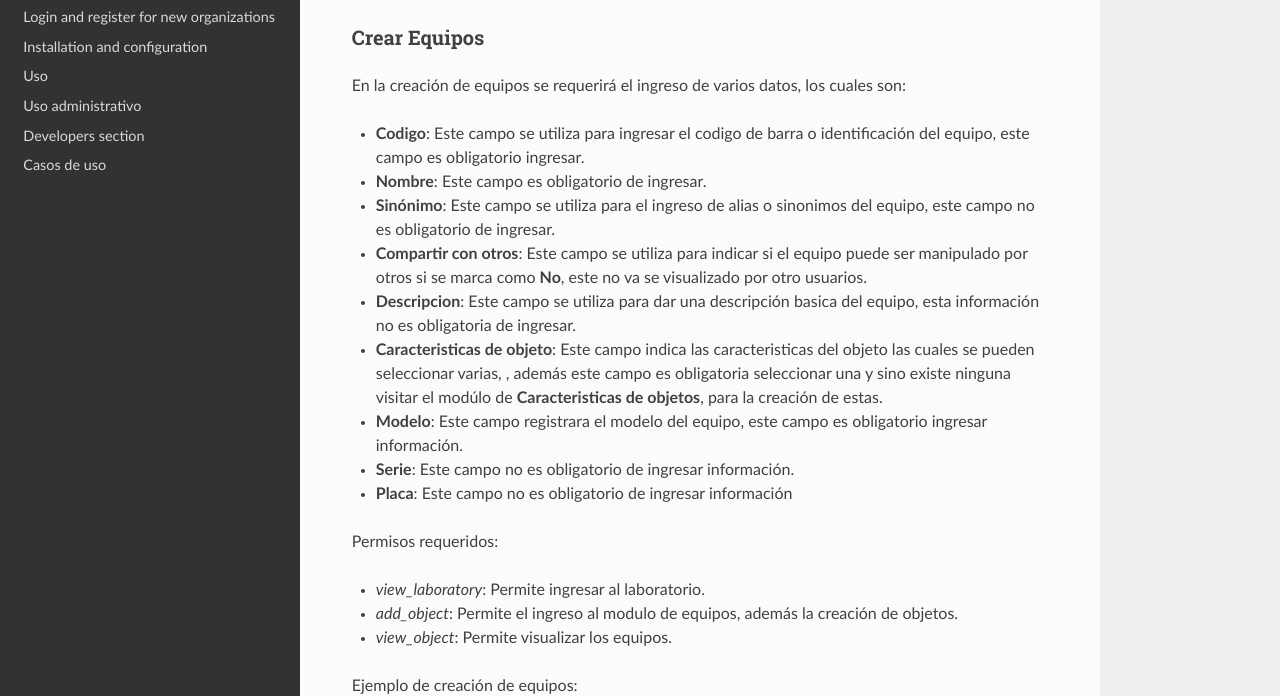
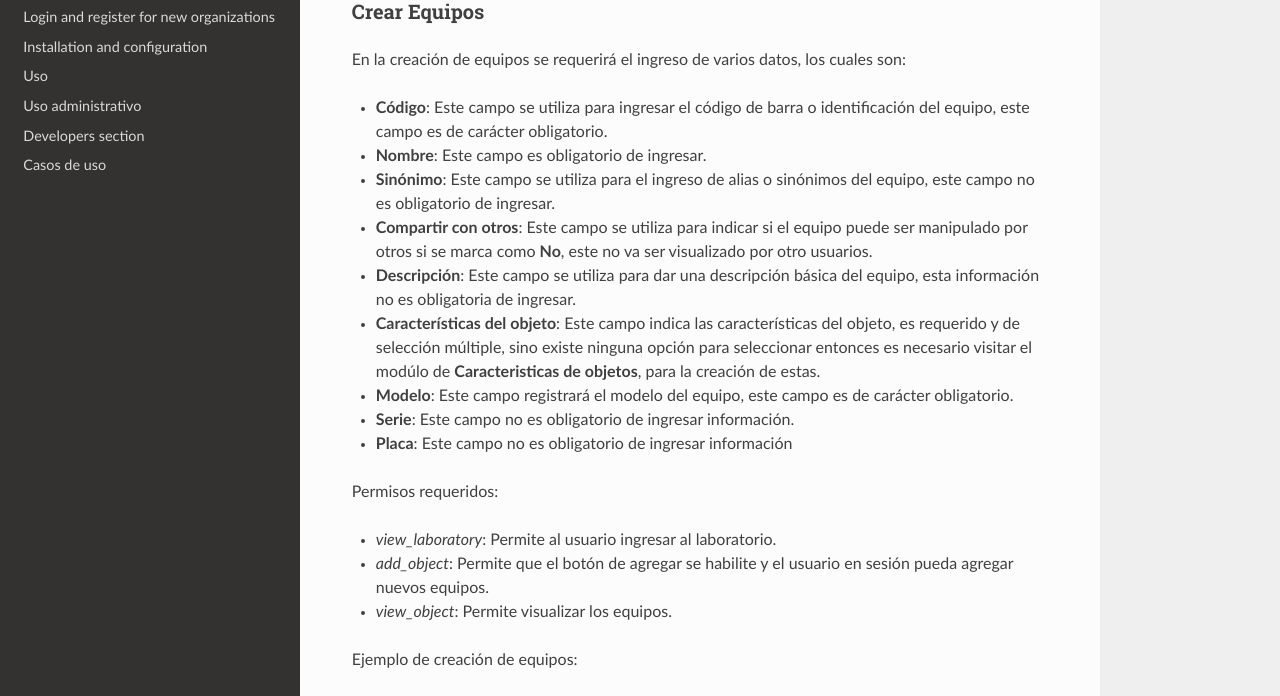
Before and after one commit to Solvosoft/organilab_docs, a Sphinx documentation site: the page built from source/administrative_usage/laboratory.rst, in a window 1280 px wide and 1400 px high, scrolled down 29467 px. Shown: the part 160-856 px from the top of the window. Built offline with Sphinx 7.4.7 and the Read the Docs theme 2.0.0, drawn with Linux system fonts in a browser that asks for light colours; some of the changed text lies outside the part shown; grey boxes are pictures that could not be loaded.

Commit message:
Fixing spelling and general descriptions about equipment docs

```diff
--- a/source/administrative_usage/laboratory.rst
+++ b/source/administrative_usage/laboratory.rst
@@ -696,8 +696,9 @@ Ejemplo de eliminación de materiales:
 
 Administración de Equipos
 **********************************
-Este módulo permitirá el manejo de los equipos de la organización como pueden ser balanzas, medidores, cajas, entre otros,
- actualmente, para el acceso a este módulo existen 2 formas de ingresar, las cuales se mostrarán en las siguientes imágenes:
+
+Este módulo permitirá el manejo de los equipos de la organización como pueden ser balanzas, medidores, cajas, entre otros.
+Actualmente, para el acceso a este módulo existen 2 formas de ingresar, las cuales se mostrarán en las siguientes imágenes:
 
 La primera forma:
 
@@ -713,27 +714,24 @@ La segunda forma:
 
 Crear Equipos
 ***************
+
 En la creación de equipos se requerirá el ingreso de varios datos, los cuales son:
 
-*   **Codigo**: Este campo se utiliza para ingresar el codigo de barra o identificación del equipo,
-    este campo es obligatorio ingresar.
+*   **Código**: Este campo se utiliza para ingresar el código de barra o identificación del equipo, este campo es de carácter obligatorio.
 *   **Nombre**: Este campo es obligatorio de ingresar.
-*   **Sinónimo**: Este campo se utiliza para el ingreso de alias o sinonimos del equipo, este campo no es
-    obligatorio de ingresar.
+*   **Sinónimo**: Este campo se utiliza para el ingreso de alias o sinónimos del equipo, este campo no es obligatorio de ingresar.
 *   **Compartir con otros**: Este campo se utiliza para indicar si el equipo puede ser manipulado por otros si se marca
-    como **No**, este no va se visualizado por otro usuarios.
-*   **Descripcion**: Este campo se utiliza para dar una descripción basica del equipo, esta información no es obligatoria de ingresar.
-*   **Caracteristicas de objeto**: Este campo indica las caracteristicas del objeto las cuales se pueden seleccionar varias,
-    , además este campo es obligatoria seleccionar una y sino existe ninguna visitar el modúlo de **Caracteristicas de objetos**,
-    para la creación de estas.
-*   **Modelo**: Este campo registrara el modelo del equipo, este campo es obligatorio ingresar información.
+    como **No**, este no va ser visualizado por otro usuarios.
+*   **Descripción**: Este campo se utiliza para dar una descripción básica del equipo, esta información no es obligatoria de ingresar.
+*   **Características del objeto**: Este campo indica las características del objeto, es requerido y de selección múltiple, sino existe ninguna opción para seleccionar entonces es necesario visitar el modúlo de **Caracteristicas de objetos**, para la creación de estas.
+*   **Modelo**: Este campo registrará el modelo del equipo, este campo es de carácter obligatorio.
 *   **Serie**: Este campo no es obligatorio de ingresar información.
 *   **Placa**: Este campo no es obligatorio de ingresar información
 
 Permisos requeridos:
 
-*   *view_laboratory*: Permite ingresar al laboratorio.
-*   *add_object*: Permite el ingreso al modulo de equipos, además la creación de objetos.
+*   *view_laboratory*: Permite al usuario ingresar al laboratorio.
+*   *add_object*: Permite que el botón de agregar se habilite y el usuario en sesión pueda agregar nuevos equipos.
 *   *view_object*: Permite visualizar los equipos.
 
 Ejemplo de creación de equipos:
@@ -744,15 +742,15 @@ Ejemplo de creación de equipos:
 
 Editar Equipos
 ****************
-En la edición de equipos se podrá modificar cualquier dato del objeto, solo hay que tener en cuenta que este, cambio
+
+En la edición de equipos se podrá modificar cualquier dato del objeto, solo hay que tener en cuenta que este cambio
 influye en los estantes que posean este objeto.
 
 Permisos requeridos:
 
-*   *view_laboratory*: Permite ingresar al laboratorio.
+*   *view_laboratory*: Permite al usuario ingresar al laboratorio.
 *   *view_object*: Permite visualizar los equipos.
-*   *add_object*: Permite el ingreso al módulo de equipos.
-*   *change_object*: Permite visualizar el botón de **editar** en los objetos equipos, además su actualización.
+*   *change_object*: Permite que el botón de edición se habilite y el usuario en sesión pueda editar equipos.
 
 Ejemplo de actualización de equipos:
 
@@ -762,6 +760,7 @@ Ejemplo de actualización de equipos:
 
 Buscar Equipos
 *****************
+
 Esta funcionalidad permite la búsqueda de equipos por medio del código o nombre de reactivo, además no es requerido,
 ingresar toda la descripción porque por cada letra que se ingresa se filtrarán los equipos que coincidan con el dato
 ingresado.
@@ -770,25 +769,24 @@ Permisos requeridos:
 
 *   *view_laboratory*: Permite ingresar al laboratorio.
 *   *view_object*: Permite visualizar los equipos.
-*   *add_object*: Permite visualizar los botonos para el ingreso a los módulos de equipos.
 
 Ejemplo de búsqueda de equipos:
 
-.. image:: ../_static/gif/search_object_equipment.gif
+.. image:: ../_static/gif/search_equipment_object.gif
    :height: 380
    :width: 720
 
 Eliminar Equipos
 **********************************
+
 .. warning::
-   A la hora de eliminar un objeto hay que tener en cuenta que también los lugares donde se utilizan este, se borrarán sus registros.
+   A la hora de eliminar un objeto hay que tener en cuenta que también se eliminarán todos los registros relacionados al mismo.
 
 Permisos requeridos:
 
 *   *view_laboratory*: Permite ingresar al laboratorio.
-*   *view_object*: Permite visualizar los objetos en el modulo de equipos.
-*   *add_object*: Permite visualizar los botonos para el ingreso al modulo de equipos.
-*   *delete_object*: Permite visualizar el botón de **eliminar** en los equipos.
+*   *view_object*: Permite visualizar los objetos en el módulo de equipos.
+*   *delete_object*: Permite visualizar el botón de **eliminar** y le da el accesso al usuario de dicha acción.
 
 .. image:: ../_static/gif/delete_equipment_object.gif
    :height: 380
```
